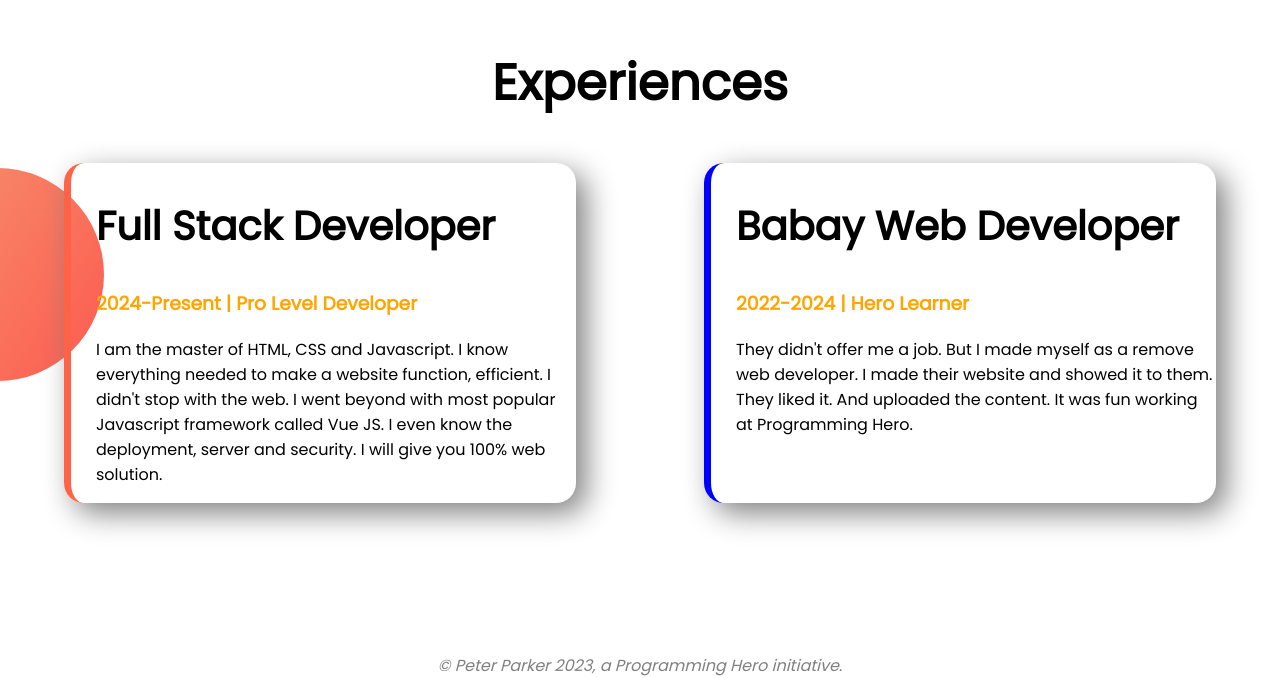
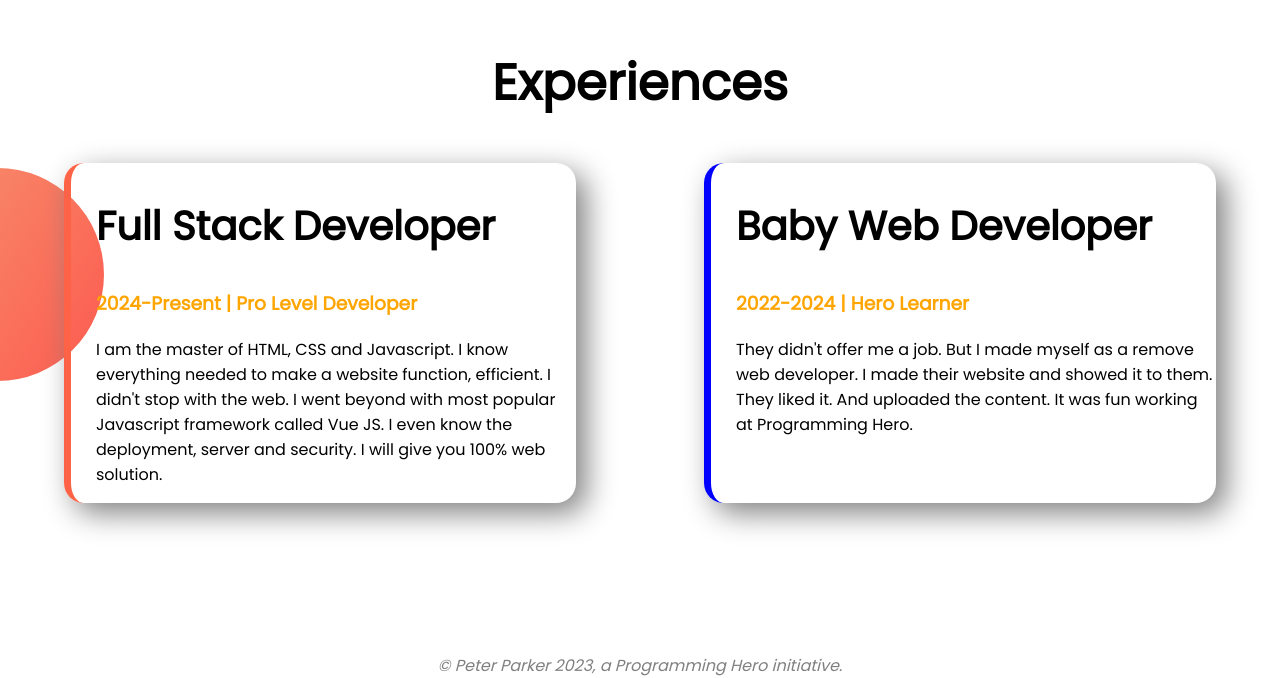
Before and after one commit to Md-rifat33/portfolio-website, a plain HTML site: page index.html in a window 1280 px wide. Shown: the part 1114-1792 px from the top of the page. Drawn offline with Linux system fonts and the light colour scheme.

```diff
--- a/index.html
+++ b/index.html
@@ -55,7 +55,7 @@
           </p>
         </div>
         <div id="baby_web_developer" class="experience_item">
-          <h2>Babay Web Developer</h2>
+          <h2>Baby Web Developer</h2>
           <h3 class="orange_color">2022-2024 | Hero Learner</h3>
           <p>
             They didn't offer me a job. But I made myself as a remove web
```
